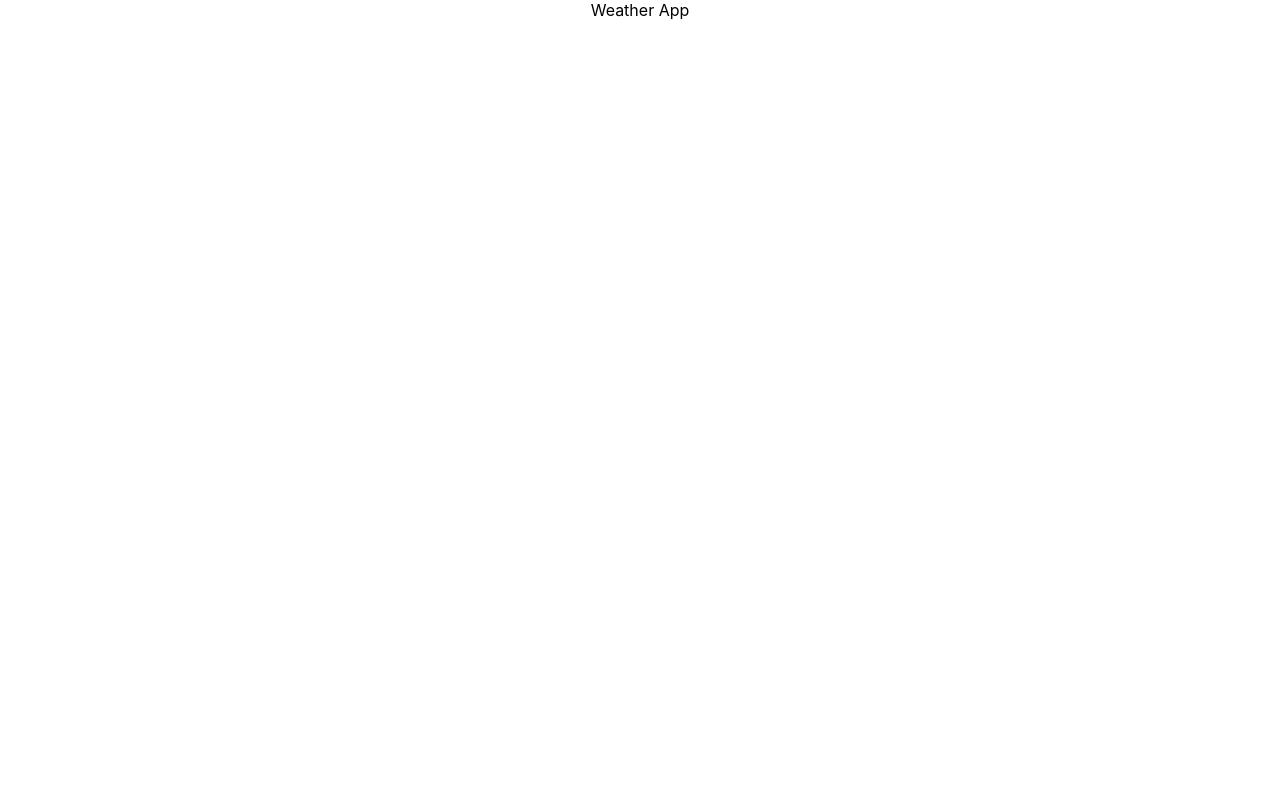
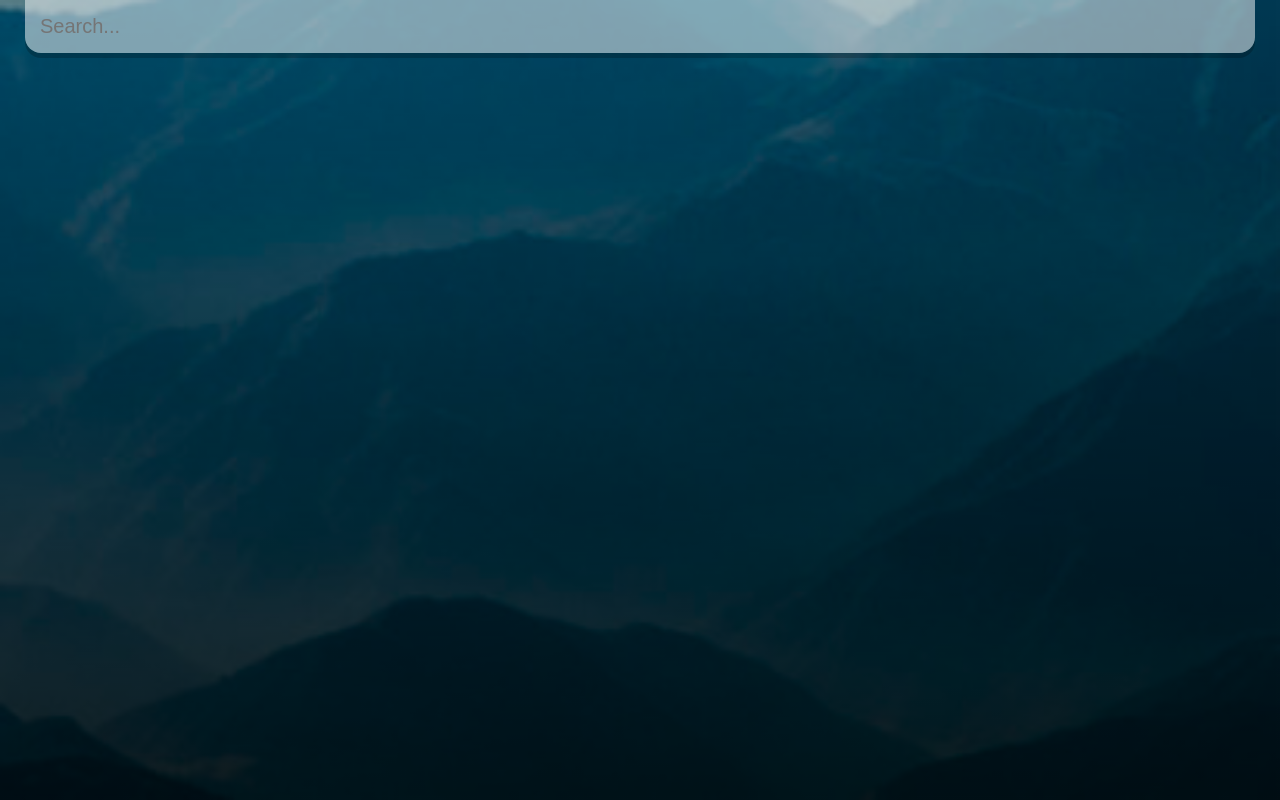
Before and after one commit to michaeljgaeta/react-weather-app, a React (Create React App) app: page / in a window 1280 px wide. Built offline with nearby package versions, Linux system fonts and the light colour scheme.

Commit message:
app logic, css & api

```diff
--- a/src/App.css
+++ /dev/null
@@ -1,38 +0,0 @@
-.App {
-  text-align: center;
-}
-
-.App-logo {
-  height: 40vmin;
-  pointer-events: none;
-}
-
-@media (prefers-reduced-motion: no-preference) {
-  .App-logo {
-    animation: App-logo-spin infinite 20s linear;
-  }
-}
-
-.App-header {
-  background-color: #282c34;
-  min-height: 100vh;
-  display: flex;
-  flex-direction: column;
-  align-items: center;
-  justify-content: center;
-  font-size: calc(10px + 2vmin);
-  color: white;
-}
-
-.App-link {
-  color: #61dafb;
-}
-
-@keyframes App-logo-spin {
-  from {
-    transform: rotate(0deg);
-  }
-  to {
-    transform: rotate(360deg);
-  }
-}
--- a/src/App.js
+++ b/src/App.js
@@ -1,10 +1,87 @@
-import React from 'react';
-import './App.css';
+import React, { useState } from "react";
+import "./index.css";
+
+const api = {
+  key: "1c6c246e2594f31d87b28358e25d5176",
+  base: "https://api.openweathermap.org/data/2.5/"
+};
 
 function App() {
+  //react hooks
+  const [query, setQuery] = useState("");
+  const [weather, setWeather] = useState({});
+
+  //fetch weather data from API
+  const search = (evt) => {
+    if (evt.key === "Enter") {
+      fetch(`${api.base}weather?q=${query}&units=metric&APPID=${api.key}`)
+        .then((res) => res.json())
+
+        .then((result) => {
+          setWeather(result);
+          setQuery("");
+          console.log(result);
+        });
+    }
+  };
+
+  //build date function
+  const dateBuilder = (d) => {
+    let months = [
+      "January",
+      "February",
+      "March",
+      "April",
+      "May",
+      "June",
+      "July",
+      "August",
+      "September",
+      "October",
+      "November",
+      "December"
+    ];
+    let days = ["Sunday", "Monday", "Tuesday", "Wednesday", "Thursday", "Friday", "Saturday"];
+
+    let day = days[d.getDay()];
+    let date = d.getDate();
+    let month = months[d.getMonth()];
+    let year = d.getFullYear();
+
+    return `${day} ${date} ${month} ${year}`;
+  };
+
   return (
-    <div className="App">
-      Weather App
+    <div className={(typeof weather.main != "undefined") ? (weather.main.temp > 16 ? 'app warm' : 'app') : 'app'}>
+      <main className="main">
+        <div className="search-box">
+          <input
+            type="text"
+            className="search-bar"
+            placeholder="Search..."
+            onChange={(e) => setQuery(e.target.value)}
+            value={query}
+            onKeyPress={search}
+          />
+        </div>
+
+        {typeof weather.main != "undefined" ? (
+          <div>
+            <div className="location-box">
+              <div className="location">
+                {weather.name}, {weather.sys.country}
+              </div>
+              <div className="date">{dateBuilder(new Date())}</div>
+            </div>
+            <div className="weather-box">
+              <div className="temp">{Math.round(weather.main.temp)}°c</div>
+              <div className="weather">{weather.weather[0].main}</div>
+            </div>
+          </div>
+        ) : (
+          ""
+        )}
+      </main>
     </div>
   );
 }
--- a/src/index.css
+++ b/src/index.css
@@ -1,13 +1,104 @@
-body {
+* {
   margin: 0;
-  font-family: -apple-system, BlinkMacSystemFont, 'Segoe UI', 'Roboto', 'Oxygen',
-    'Ubuntu', 'Cantarell', 'Fira Sans', 'Droid Sans', 'Helvetica Neue',
-    sans-serif;
-  -webkit-font-smoothing: antialiased;
-  -moz-osx-font-smoothing: grayscale;
+  padding: 0;
+  box-sizing: border-box;
 }
 
-code {
-  font-family: source-code-pro, Menlo, Monaco, Consolas, 'Courier New',
-    monospace;
+body {
+  font-family: "montseratt", sans-serif;
 }
+
+.app {
+  background-image: url("./assets/weather-cold.png");
+  background-size: cover;
+  background-position: bottom;
+  transition: 0.4s ease-out;
+}
+
+.app.warm {
+  background-image: url("./assets/weather-warm.png");
+}
+
+.main {
+  min-height: 100vh;
+  background-image: linear-gradient(to bottom, rgba(0, 0, 0, 0.2), rgba(0, 0, 0, 0.75));
+  padding: 25px;
+}
+
+.search-box {
+  width: 100%;
+  margin: 0 0 75px;
+}
+
+.search-box .search-bar {
+  display: block;
+  width: 100%;
+  padding: 15px;
+
+  appearance: none;
+  background: none;
+  border: none;
+  outline: none;
+
+  background-color: rgba(255, 255, 255, 0.5);
+  border-radius: 0px 0px 16px 16px;
+  margin-top: -25px;
+
+  box-shadow: 0px 5px rgba(0, 0, 0, 0.2);
+
+  color: #313131;
+  font-size: 20px;
+
+  transition: 0.4s ease;
+}
+
+.search-box .search-bar:focus {
+  background-color: rgba(255, 255, 255, 0.75);
+}
+
+.location-box .location {
+  color: #fff;
+  font-size: 32px;
+  font-weight: 500;
+  text-align: center;
+  padding-bottom: 4px;
+  text-shadow: 3px 3px rgba(50, 50, 70, 0.5);
+}
+
+.location-box .date {
+  color: #fff;
+  font-size: 20px;
+  font-weight: 300;
+  font-style: italic;
+  text-align: center;
+  text-shadow: 2px 2px rgba(50, 50, 70, 0.5);
+}
+
+.weather-box {
+  text-align: center;
+}
+
+.weather-box .temp {
+  position: relative;
+  display: inline-block;
+  margin: 30px auto;
+  background-color: rgba(255, 255, 255, 0.2);
+  border-radius: 16px;
+
+  padding: 15px 25px;
+
+  color: #fff;
+  font-size: 102px;
+  font-weight: 900;
+
+  text-shadow: 3px 6px rgba(50, 50, 70, 0.5);
+  text-align: center;
+  box-shadow: 3px 6px rgba(0, 0, 0, 0.2);
+}
+
+.weather-box .weather {
+  color: #fff;
+  font-size: 48px;
+  font-weight: 700;
+  text-shadow: 3px 3px rgba(50, 50, 70, 0.5);
+}
```
Also changed, not shown: src/assets/weather-cold.png (added), src/assets/weather-warm.png (added).
